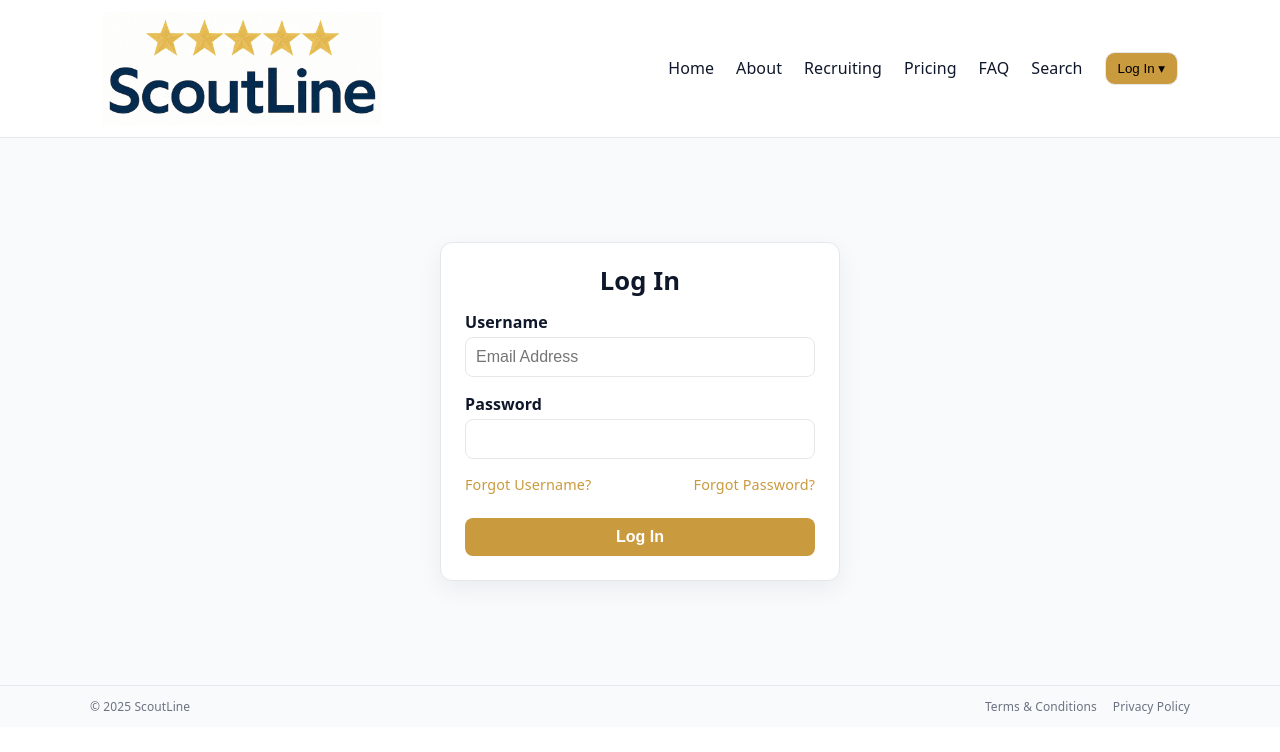
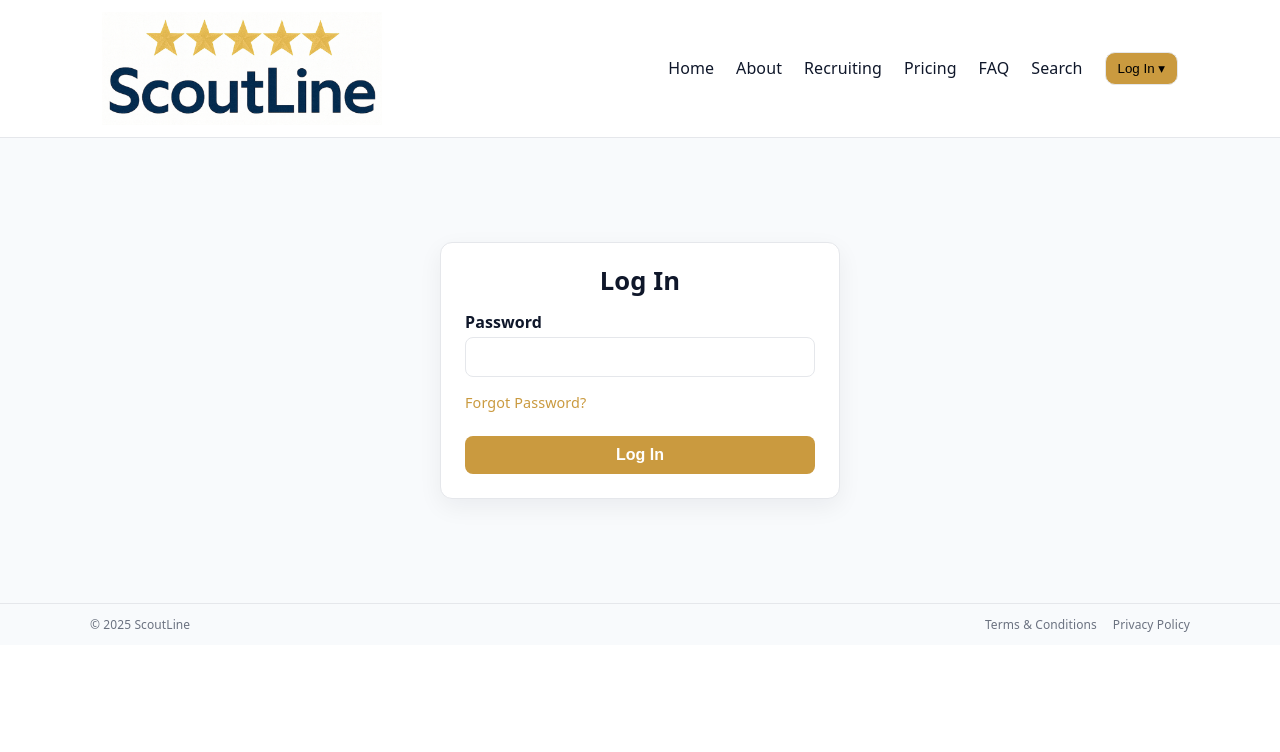
Before and after one commit to mattblittle-create/scoutline-beta, a Next.js app: page /login in a window 1280 px wide. Shown: the top 752 px of the page. Built offline with nearby package versions, Linux system fonts and the light colour scheme.

Commit message:
Update page.tsx

```diff
--- a/app/login/page.tsx
+++ b/app/login/page.tsx
@@ -23,17 +23,11 @@ export default function LoginPage() {
 
       <form>
         <div className="sl-field">
-          <label htmlFor="username">Username</label>
-          <input type="text" id="username" className="sl-input" placeholder="Email Address" />
-        </div>
-
-        <div className="sl-field">
           <label htmlFor="password">Password</label>
           <input type="password" id="password" className="sl-input" />
         </div>
 
         <div className="sl-links">
-          <Link href="/forgot-username">Forgot Username?</Link>
           <Link href="/forgot-password">Forgot Password?</Link>
         </div>
 
```
